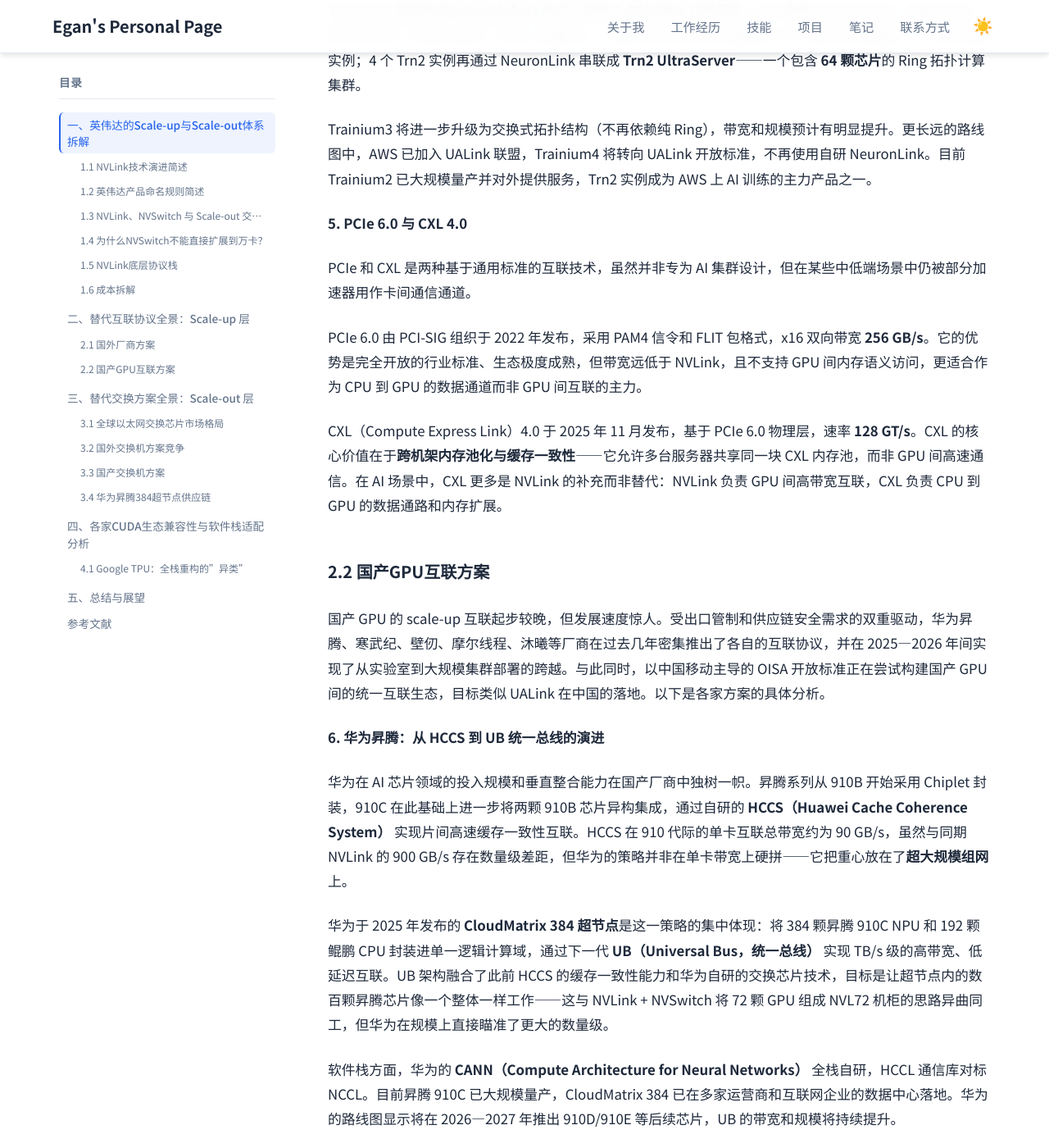
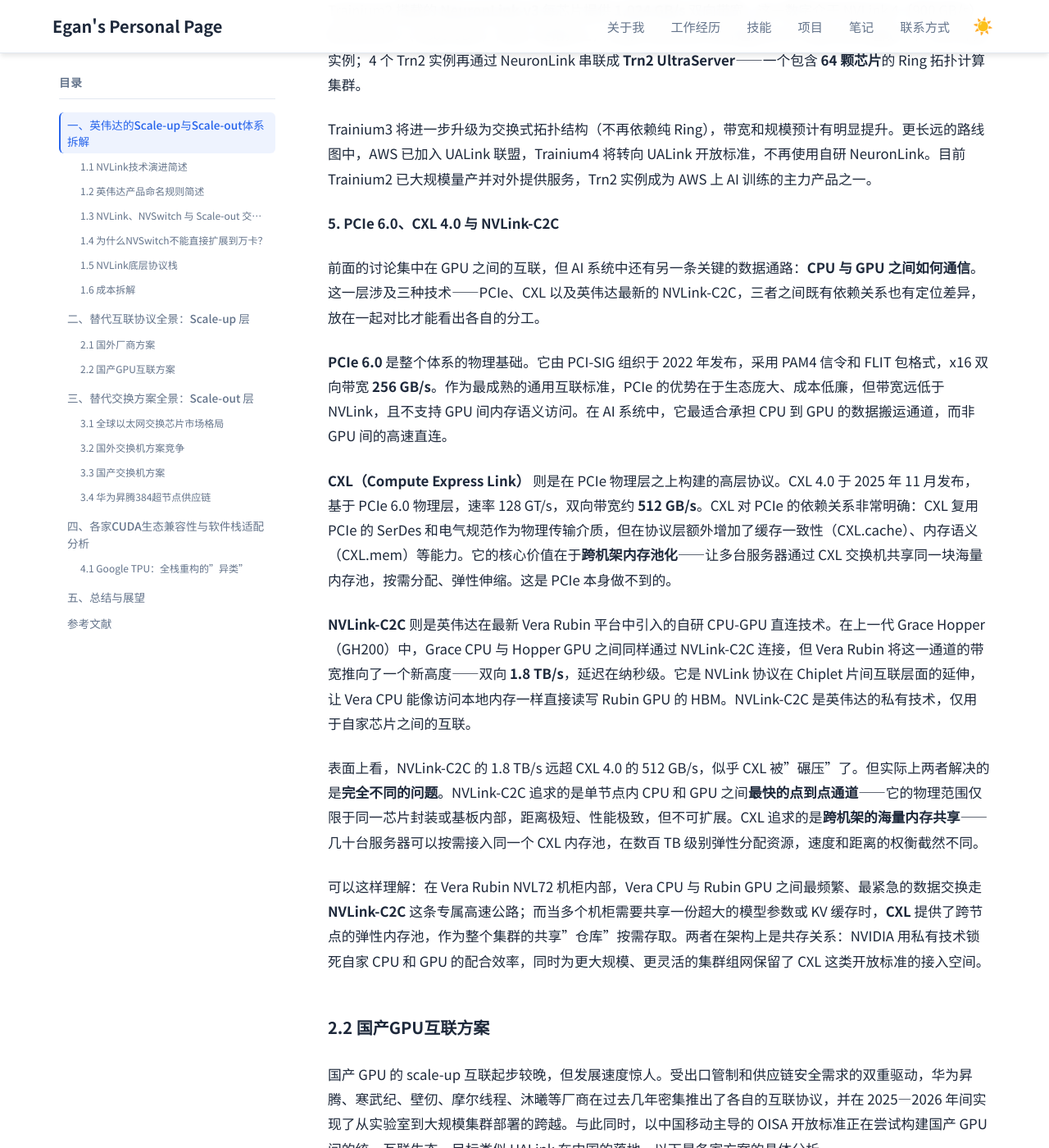
Before and after one commit to Lejun-Hu/Lejun-Hu.github.io, a Jekyll site: the page built from _notes/2026-7-12-GPU_Interconnect_Research.md, in a window 1280 px wide and 1400 px high, scrolled down 11007 px. Shown: the whole window at 82% size. Built offline with Jekyll 4.4.1, drawn with Linux system fonts in a browser that asks for light colours.

Commit message:
refine: 扩展PCIe/CXL段为三层对比，新增NVLink-C2C与Vera Rubin关联

```diff
--- a/_notes/2026-7-12-GPU_Interconnect_Research.md
+++ b/_notes/2026-7-12-GPU_Interconnect_Research.md
@@ -202,13 +202,19 @@ Trainium2 搭载的 **NeuronLink-v3** 每芯片提供 **1,024 GB/s** 双向带
 
 Trainium3 将进一步升级为交换式拓扑结构（不再依赖纯 Ring），带宽和规模预计有明显提升。更长远的路线图中，AWS 已加入 UALink 联盟，Trainium4 将转向 UALink 开放标准，不再使用自研 NeuronLink。目前 Trainium2 已大规模量产并对外提供服务，Trn2 实例成为 AWS 上 AI 训练的主力产品之一。
 
-**5. PCIe 6.0 与 CXL 4.0**
+**5. PCIe 6.0、CXL 4.0 与 NVLink-C2C**
 
-PCIe 和 CXL 是两种基于通用标准的互联技术，虽然并非专为 AI 集群设计，但在某些中低端场景中仍被部分加速器用作卡间通信通道。
+前面的讨论集中在 GPU 之间的互联，但 AI 系统中还有另一条关键的数据通路：**CPU 与 GPU 之间如何通信**。这一层涉及三种技术——PCIe、CXL 以及英伟达最新的 NVLink-C2C，三者之间既有依赖关系也有定位差异，放在一起对比才能看出各自的分工。
 
-PCIe 6.0 由 PCI-SIG 组织于 2022 年发布，采用 PAM4 信令和 FLIT 包格式，x16 双向带宽 **256 GB/s**。它的优势是完全开放的行业标准、生态极度成熟，但带宽远低于 NVLink，且不支持 GPU 间内存语义访问，更适合作为 CPU 到 GPU 的数据通道而非 GPU 间互联的主力。
+**PCIe 6.0** 是整个体系的物理基础。它由 PCI-SIG 组织于 2022 年发布，采用 PAM4 信令和 FLIT 包格式，x16 双向带宽 **256 GB/s**。作为最成熟的通用互联标准，PCIe 的优势在于生态庞大、成本低廉，但带宽远低于 NVLink，且不支持 GPU 间内存语义访问。在 AI 系统中，它最适合承担 CPU 到 GPU 的数据搬运通道，而非 GPU 间的高速直连。
 
-CXL（Compute Express Link）4.0 于 2025 年 11 月发布，基于 PCIe 6.0 物理层，速率 **128 GT/s**。CXL 的核心价值在于**跨机架内存池化与缓存一致性**——它允许多台服务器共享同一块 CXL 内存池，而非 GPU 间高速通信。在 AI 场景中，CXL 更多是 NVLink 的补充而非替代：NVLink 负责 GPU 间高带宽互联，CXL 负责 CPU 到 GPU 的数据通路和内存扩展。
+**CXL（Compute Express Link）** 则是在 PCIe 物理层之上构建的高层协议。CXL 4.0 于 2025 年 11 月发布，基于 PCIe 6.0 物理层，速率 128 GT/s，双向带宽约 **512 GB/s**。CXL 对 PCIe 的依赖关系非常明确：CXL 复用 PCIe 的 SerDes 和电气规范作为物理传输介质，但在协议层额外增加了缓存一致性（CXL.cache）、内存语义（CXL.mem）等能力。它的核心价值在于**跨机架内存池化**——让多台服务器通过 CXL 交换机共享同一块海量内存池，按需分配、弹性伸缩。这是 PCIe 本身做不到的。
+
+**NVLink-C2C** 则是英伟达在最新 Vera Rubin 平台中引入的自研 CPU-GPU 直连技术。在上一代 Grace Hopper（GH200）中，Grace CPU 与 Hopper GPU 之间同样通过 NVLink-C2C 连接，但 Vera Rubin 将这一通道的带宽推向了一个新高度——双向 **1.8 TB/s**，延迟在纳秒级。它是 NVLink 协议在 Chiplet 片间互联层面的延伸，让 Vera CPU 能像访问本地内存一样直接读写 Rubin GPU 的 HBM。NVLink-C2C 是英伟达的私有技术，仅用于自家芯片之间的互联。
+
+表面上看，NVLink-C2C 的 1.8 TB/s 远超 CXL 4.0 的 512 GB/s，似乎 CXL 被"碾压"了。但实际上两者解决的是**完全不同的问题**。NVLink-C2C 追求的是单节点内 CPU 和 GPU 之间**最快的点到点通道**——它的物理范围仅限于同一芯片封装或基板内部，距离极短、性能极致，但不可扩展。CXL 追求的是**跨机架的海量内存共享**——几十台服务器可以按需接入同一个 CXL 内存池，在数百 TB 级别弹性分配资源，速度和距离的权衡截然不同。
+
+可以这样理解：在 Vera Rubin NVL72 机柜内部，Vera CPU 与 Rubin GPU 之间最频繁、最紧急的数据交换走 **NVLink-C2C** 这条专属高速公路；而当多个机柜需要共享一份超大的模型参数或 KV 缓存时，**CXL** 提供了跨节点的弹性内存池，作为整个集群的共享"仓库"按需存取。两者在架构上是共存关系：NVIDIA 用私有技术锁死自家 CPU 和 GPU 的配合效率，同时为更大规模、更灵活的集群组网保留了 CXL 这类开放标准的接入空间。
 
 ### 2.2 国产GPU互联方案
 
```
